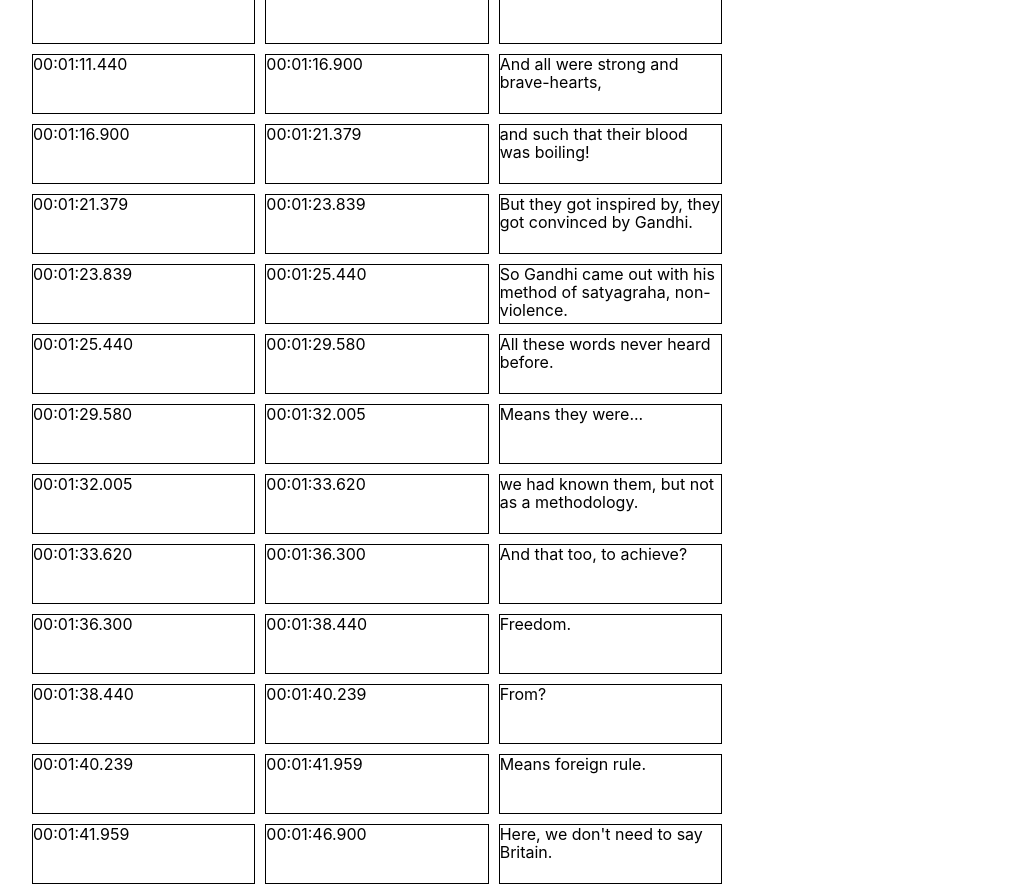
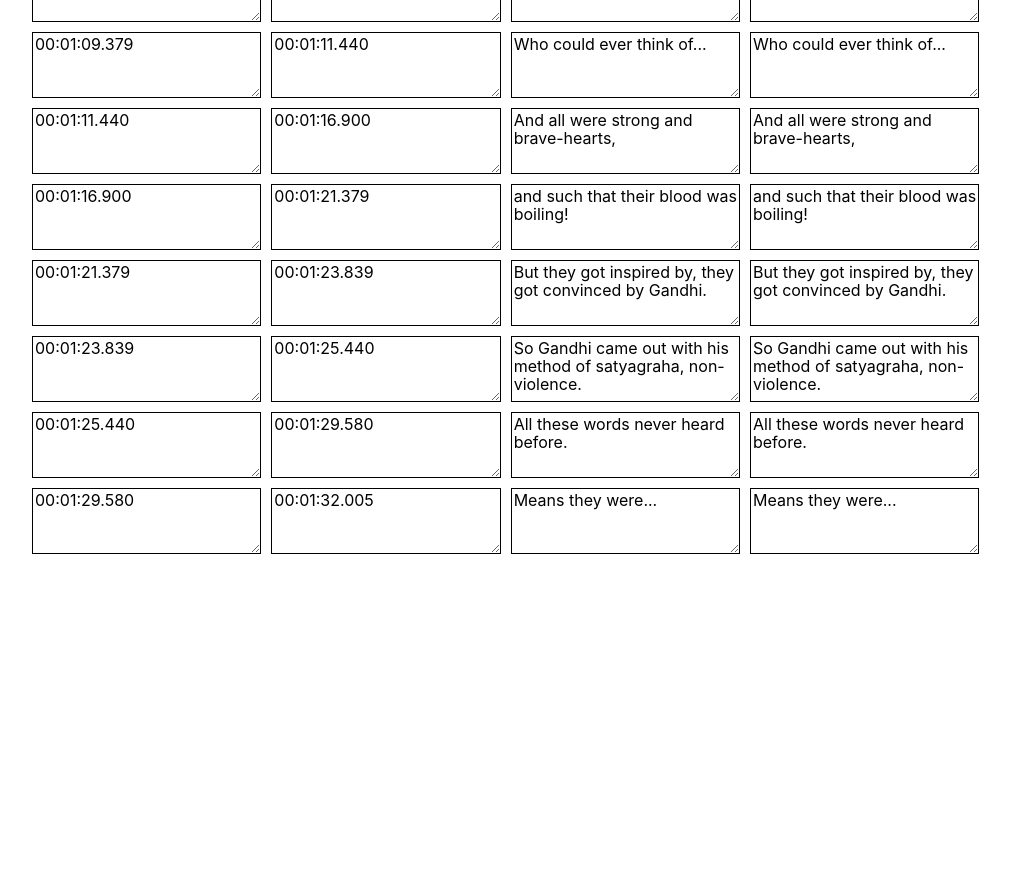
Before and after one commit to wickedvic/SRMD-Subtitle-Frontend, a React (Create React App) app: page /details in a window 1280 px wide. Shown: the part 700-1592 px from the top of the page, without its empty margins (263-1273 px from the left). After the commit the page ends 1309 px from the top, so only its background shows below. Built offline with nearby package versions, Linux system fonts and the light colour scheme; sample sign-in values are in the browser's storage; what @ffmpeg/ffmpeg, react-i18nify would draw is missing.

Commit message:
Split subtitle shift+ctrl
Split subtitle shift+ctrl

```diff
--- a/src/folders/DetailsPage/Details.js
+++ b/src/folders/DetailsPage/Details.js
@@ -1,4 +1,4 @@
-import React, { useState,useEffect, useRef } from 'react';
+import React, { useState, useRef } from 'react';
 import $ from 'jquery';
 import './details.css'
 
@@ -8,354 +8,183 @@
         "start": "00:00:03.440",
         "end": "00:00:04.287",
         "text": "Get Inspired by new every",
+        "text2": "Get Inspired by new every",
       },
       {
         "start": "00:00:04.287",
         "end": "00:00:06.338",
         "text": "test sub title data",
+        "text2": "test sub title data",
       },
       {
         "start": "00:00:54.419",
         "end": "00:00:56.459",
         "text": "If someone comes to hit you, just remain like this.",
+        "text2": "If someone comes to hit you, just remain like this.",
       },
       {
         "start": "00:00:56.459",
         "end": "00:00:58.759",
         "text": "that with non-violence...",
+        "text2": "that with non-violence...",
       },
       {
         "start": "00:00:58.759",
         "end": "00:01:00.720",
         "text": "If someone comes to hit you, just remain like this.",
+        "text2": "If someone comes to hit you, just remain like this.",
       },
       {
         "start": "00:01:00.720",
         "end": "00:01:03.740",
         "text": "Don't defend yourself.",
+        "text2": "Don't defend yourself.",
       },
       {
         "start": "00:01:03.740",
         "end": "00:01:06.980",
         "text": "Don't hit but don't defend either.",
+        "text2": "Don't hit but don't defend either.",
       },
       {
         "start": "00:01:06.980",
         "end": "00:01:09.379",
         "text": "Just stand like this and if someone hits you, fall down.",
+        "text2": "Just stand like this and if someone hits you, fall down.",
       },
       {
         "start": "00:01:09.379",
         "end": "00:01:11.440",
         "text": "Who could ever think of...",
+        "text2": "Who could ever think of...",
       },
       {
         "start": "00:01:11.440",
         "end": "00:01:16.900",
         "text": "And all were strong and brave-hearts,",
+        "text2": "And all were strong and brave-hearts,",
       },
       {
         "start": "00:01:16.900",
         "end": "00:01:21.379",
         "text": "and such that their blood was boiling!",
+        "text2": "and such that their blood was boiling!",
       },
       {
         "start": "00:01:21.379",
         "end": "00:01:23.839",
         "text": "But they got inspired by, they got convinced by Gandhi.",
+        "text2": "But they got inspired by, they got convinced by Gandhi.",
       },
       {
         "start": "00:01:23.839",
         "end": "00:01:25.440",
         "text": "So Gandhi came out with his method of satyagraha, non-violence.",
+        "text2": "So Gandhi came out with his method of satyagraha, non-violence.",
       },
       {
         "start": "00:01:25.440",
         "end": "00:01:29.580",
         "text": "All these words never heard before.",
+        "text2": "All these words never heard before.",
       },
       {
         "start": "00:01:29.580",
         "end": "00:01:32.005",
         "text": "Means they were...",
+        "text2": "Means they were...",
       },
-      {
-        "start": "00:01:32.005",
-        "end": "00:01:33.620",
-        "text": "we had known them, but not as a methodology.",
-      },
-      {
-        "start": "00:01:33.620",
-        "end": "00:01:36.300",
-        "text": "And that too, to achieve?",
-      },
-      {
-        "start": "00:01:36.300",
-        "end": "00:01:38.440",
-        "text": "Freedom.",
-      },
-      {
-        "start": "00:01:38.440",
-        "end": "00:01:40.239",
-        "text": "From?",
-      },
-      {
-        "start": "00:01:40.239",
-        "end": "00:01:41.959",
-        "text": "Means foreign rule.",
-      },
-      {
-        "start": "00:01:41.959",
-        "end": "00:01:46.900",
-        "text": "Here, we don't need to say Britain.",
-      },
-      {
-        "start": "00:01:46.900",
-        "end": "00:01:50.319",
-        "text": "From a foreign rule.",
-      },
-      {
-        "start": "00:01:50.319",
-        "end": "00:01:57.959",
-        "text": "Where we don't have weapons, and they had tanks and cannons.",
-      },
-      {
-        "start": "00:01:57.959",
-        "end": "00:01:59.660",
-        "text": "At that time, He spoke of non-violence.",
-      },
-      {
-        "start": "00:01:59.660",
-        "end": "00:02:02.005",
-        "text": "For Buddha, the method of attaining enlightenment was Vipassana, meditation.",
-      },
-      {
-        "start": "00:02:02.005",
-        "end": "00:02:05.400",
-        "text": "So that was his method.",
-      },
-      {
-        "start": "00:02:05.400",
-        "end": "00:02:10.240",
-        "text": "They are clear in their method.",
-      },
-      {
-        "start": "00:02:10.240",
-        "end": "00:02:11.699",
-        "text": "Inspired by everyone, but very clear in their method.",
-      },
-      {
-        "start": "00:02:11.699",
-        "end": "00:02:14.839",
-        "text": "This is my methodology to attain what I need to attain.",
-      },
-      {
-        "start": "00:02:14.839",
-        "end": "00:02:16.440",
-        "text": "Some said,",
-      },
-      {
-        "start": "00:02:16.440",
-        "end": "00:02:17.419",
-        "text": "Abide in the Self, Buddha said.",
-      },
-      {
-        "start": "00:02:17.419",
-        "end": "00:02:21.000",
-        "text": "Some said non-violence.",
-      },
-      {
-        "start": "00:02:21.000",
-        "end": "00:02:24.820",
-        "text": "They...",
-      },
-      {
-        "start": "00:02:24.820",
-        "end": "00:02:28.339",
-        "text": "somehow they wanted to achieve their goal is wrong.",
-      },
-      {
-        "start": "00:02:28.339",
-        "end": "00:02:32.500",
-        "text": "Not somehow, they knew the way.",
-      },
-      {
-        "start": "00:02:32.500",
-        "end": "00:02:34.759",
-        "text": "Show how, not somehow.",
-      },
-      {
-        "start": "00:02:34.759",
-        "end": "00:02:39.160",
-        "text": "So, He says, I will attain liberation through pure love.",
-      },
-      {
-        "start": "00:02:39.160",
-        "end": "00:02:43.199",
-        "text": "Then you can say supreme devotion or liberation.",
-      },
-      {
-        "start": "00:02:43.199",
-        "end": "00:02:48.003",
-        "text": "I will attain liberation through meditation, say nirvana.",
-      },
-      {
-        "start": "00:02:48.003",
-        "end": "00:02:52.720",
-        "text": "I will attain freedom through non-violence.",
-      },
-      {
-        "start": "00:02:52.720",
-        "end": "00:02:55.279",
-        "text": "Not somehow, show how you will attain.",
-      },
-      {
-        "start": "00:02:55.279",
-        "end": "00:02:58.240",
-        "text": "They had a methodology, they didn't fluctuate in the method.",
-      },
-      {
-        "start": "00:02:58.240",
-        "end": "00:02:59.279",
-        "text": "Now I am unable to remain steady while meditating, let me sing devotional songs.",
-      },
-      {
-        "start": "00:02:59.279",
-        "end": "00:03:01.820",
-        "text": "Now I am feeling tired while singing devotional songs, let me meditate.",
-      },
-      {
-        "start": "00:03:01.820",
-        "end": "00:03:04.720",
-        "text": "Not like that.",
-        "text2": "That's why they became great in their fields."
-      },
-      {
-        "start": "00:02:59.279",
-        "end": "00:03:01.820",
-        "text": "The methodology was very, very clear."
-      },
-      {
-        "start": "00:03:01.820",
-        "end": "00:03:04.720",
-        "text": "That's why they became great in their fields."
-      }
     ]);
-    const [caretPos, setCaretPos] = useState('');
     const stateStack = useRef([]);
-
-    useEffect(() => {
-
-      $('#editable-list').on('keydown', 'li', function(e) {
-        if (e.shiftKey && e.which === 13) {
-            e.preventDefault();
-            var posCaret = getCaretCharacterOffsetWithin(this);
-            setCaretPos(posCaret);
-        }
-      });
-
-      function getCaretCharacterOffsetWithin(element) {
-        var caretOffset = 0;
-        var doc = element.ownerDocument || element.document;
-        var win = doc.defaultView || doc.parentWindow;
-        var sel;
-        if (typeof win.getSelection !== 'undefined') {
-            sel = win.getSelection();
-            if (sel.rangeCount > 0) {
-                var range = win.getSelection().getRangeAt(0);
-                var preCaretRange = range.cloneRange();
-                preCaretRange.selectNodeContents(element);
-                preCaretRange.setEnd(range.endContainer, range.endOffset);
-                caretOffset = preCaretRange.toString().length;
-            }
-        } else if ((sel = doc.selection) && sel.type !== 'Control') {
-            var textRange = sel.createRange();
-            var preCaretTextRange = doc.body.createTextRange();
-            preCaretTextRange.moveToElementText(element);
-            preCaretTextRange.setEndPoint('EndToEnd', textRange);
-            caretOffset = preCaretTextRange.text.length;
-        }
-        return caretOffset;
-    }
-
-  }, []);
-
 
     const handleKeyDown = (e, index, field) => {
       if (e.shiftKey && e.key === 'Enter') {
           e.preventDefault();
-      const text = e.target.textContent;
-      const selection = window.getSelection();
-      const caretOffset = selection.anchorOffset;
+
+          if(field==='text' || field==='text2')
+          {
+
+          const text = e.target.value;
+          const caretOffset = e.target.selectionStart;
           const newTextBefore = text.substring(0, caretOffset).trim();
           const newTextAfter = text.substring(caretOffset).trim();
           const newItems = [
               ...items.slice(0, index),
-          { ...items[index], [field]: newTextBefore },
-          { ...items[index], [field]: newTextAfter },
+              { ...items[index], ['text']: newTextBefore, ['text2']: newTextBefore },
+              { ...items[index], ['text']: newTextAfter, ['text2']: newTextAfter },
               ...items.slice(index + 1)
           ];
           setItems(newItems);
           stateStack.current.push(newItems);
+        }
       } else if (e.key === 'ArrowUp' && index > 0) {
           e.preventDefault();
-      document.querySelectorAll('.items')[index - 1].querySelector(`[data-field="${field}"]`).focus();
+          document.querySelectorAll('.item')[index - 1].querySelector(`[data-field="${field}"]`).focus();
       } else if (e.key === 'ArrowDown' && index < items.length - 1) {
           e.preventDefault();
-      document.querySelectorAll('.items')[index + 1].querySelector(`[data-field="${field}"]`).focus();
+          document.querySelectorAll('.item')[index + 1].querySelector(`[data-field="${field}"]`).focus();
       }
     };
 
-
-const handleBlur = (e, index) => {
-const newText = e.target.textContent.trim();
-const itemslist = {
-  "start": items[index].start,
-  "end": items[index].end,
-  "text": newText,
+    const handleChangeText = (e, index, field) => {
+      const text = e.target.value;
+      const newItems = [...items];
+      if(field==='text' || field==='text2')
+      {
+        newItems[index] = { ...newItems[index], text: text,  text2: text };
       }
 
-const newItems = [...items.slice(0, index), itemslist, ...items.slice(index + 1)];
+      if(field==='start')
+      {
+        newItems[index] = { ...newItems[index], start: text};
+      }
 
+      if(field==='end')
+      {
+        newItems[index] = { ...newItems[index], end: text};
+      }
       setItems(newItems);
-stateStack.current.push(newItems);
-}
+    };
 
     return (
       <>
       <div className='listboxs'>
-        <ul id="editable-list" style={{ listStyle: 'none' }}>
+        <div id="editablelist" style={{ listStyle: 'none' }}>
     {items.map((item, index) => (
-        <li className="items" key={index}>
-            <ul style={{ listStyle: 'none' }}>
-                <li
-                    contentEditable={true}
+        <div className="itemsalist" key={index}>
+            <div className='item'>
+                <textarea className='test'
                     onKeyDown={(e) => handleKeyDown(e, index, 'start')}
-                    onBlur={(e) => handleBlur(e, index, 'start')}
+                    onChange={(e) => handleChangeText(e, index, 'start')}
                     data-field="start"
+                    value={item.start}
                 >
-                    {item.start}
-                </li>
-                <li
-                    contentEditable={true}
+                </textarea>
+                <textarea className='test'
                     onKeyDown={(e) => handleKeyDown(e, index, 'end')}
-                    onBlur={(e) => handleBlur(e, index, 'end')}
+                    onChange={(e) => handleChangeText(e, index, 'end')}
                     data-field="end"
+                    value={item.end}
                 >
-                    {item.end}
-                </li>
-                <li
-                    contentEditable={true}
+                </textarea>
+                <textarea className='test'
                     onKeyDown={(e) => handleKeyDown(e, index, 'text')}
-                    onBlur={(e) => handleBlur(e, index, 'text')}
+                    onChange={(e) => handleChangeText(e, index, 'text')}
                     data-field="text"
+                    value={item.text}
                 >
-                    {item.text}
-                </li>
-            </ul>
-        </li>
+                </textarea>
+                <textarea className='test'
+                    onKeyDown={(e) => handleKeyDown(e, index, 'text2')}
+                    onChange={(e) => handleChangeText(e, index, 'text2')}
+                    data-field="text2"
+                    value={item.text2}
+                >
+                </textarea>
+            </div>
+        </div>
     ))}
-</ul>
+</div>
 </div>
 
       </>
--- a/src/folders/DetailsPage/details.css
+++ b/src/folders/DetailsPage/details.css
@@ -4,17 +4,11 @@
 	padding: 50px;
     box-sizing: border-box;
 }
-.listboxs ul, .listboxs li {
-	margin: 0;
-	padding: 0;
-	display: block;
-	box-sizing: border-box;
-    list-style: none;
-}
-#editable-list ul {
+
+#editablelist .item {
 	display: flex;
 }
-#editable-list ul li {
+#editablelist textarea {
 	flex: 0 0 33.3333%;
 	border: 1px solid #000;
 	margin: 5px;
--- a/src/folders/Subtitles.js
+++ b/src/folders/Subtitles.js
@@ -111,7 +111,6 @@
 }) {
 
     const [items, setItems] = useState([]);
-    const [caretPos, setCaretPos] = useState('');
     const stateStack = useRef([]);
 
     const [height, setHeight] = useState(100);
@@ -128,7 +127,8 @@
         setHeight(document.body.clientHeight - 170);
     }, [setHeight]);
 
-    useEffect(() => {
+    useEffect(() =>
+    {
         resize();
         if (!resize.init) {
             resize.init = true;
@@ -137,84 +137,80 @@
         }
         setItems(subtitle);
 
+        $('#editable-list').on('keydown', '.itemsalist textarea', function(e) {
 
-      $('#editable-list').on('keydown', '.itemsalist', function(e) {
-        if (e.shiftKey && e.which === 13) {
-            e.preventDefault();
-            var posCaret = getCaretCharacterOffsetWithin(this);
-            setCaretPos(posCaret);
-        }
-      });
+            var curentnode = $(this).parent().parent();
+            var nextnode = $(this).parent().parent().next();
+            var prevnode = $(this).parent().parent().prev();
 
-      function getCaretCharacterOffsetWithin(element) {
-        var caretOffset = 0;
-        var doc = element.ownerDocument || element.document;
-        var win = doc.defaultView || doc.parentWindow;
-        var sel;
-        if (typeof win.getSelection !== 'undefined') {
-            sel = win.getSelection();
-            if (sel.rangeCount > 0) {
-                var range = win.getSelection().getRangeAt(0);
-                var preCaretRange = range.cloneRange();
-                preCaretRange.selectNodeContents(element);
-                preCaretRange.setEnd(range.endContainer, range.endOffset);
-                caretOffset = preCaretRange.toString().length;
+            if (e.keyCode===40) {
+                    $('.itemsalist textarea').removeClass('highlight');
+                    nextnode.find('textarea').addClass('highlight');
+                    nextnode.find('textarea[data-field="text2"]').focus();
+                    nextnode.find('textarea[data-field="text2"]').click();
             }
-        } else if ((sel = doc.selection) && sel.type !== 'Control') {
-            var textRange = sel.createRange();
-            var preCaretTextRange = doc.body.createTextRange();
-            preCaretTextRange.moveToElementText(element);
-            preCaretTextRange.setEndPoint('EndToEnd', textRange);
-            caretOffset = preCaretTextRange.text.length;
-        }
-        return caretOffset;
-      }
 
+            if (e.keyCode===38) {
+                if ($(curentnode).hasClass("item_1"))
+                {
+                }
+                else
+                {
+                    $('.itemsalist textarea').removeClass('highlight');
+                    prevnode.find('textarea').addClass('highlight');
+                    prevnode.find('textarea[data-field="text2"]').focus();
+                    prevnode.find('textarea[data-field="text2"]').click();
+                }
+            }
+        });
 
     }, [resize, subtitle]);
     const videoProps = JSON.parse(localStorage.getItem('videoProps'));
 
-    const handleKeyDown = (e, index, field) => {
+    const handleKeyDown = (e, index, field) =>
+    {
         if (e.shiftKey && e.key === 'Enter') {
             e.preventDefault();
+
+            if(field==='text' || field==='text2')
+            {
+
             const text = e.target.value;
-            const selection = window.getSelection();
-            const caretOffset = selection.anchorOffset;
+            const caretOffset = e.target.selectionStart;
             const newTextBefore = text.substring(0, caretOffset).trim();
             const newTextAfter = text.substring(caretOffset).trim();
             const newItems = [
                 ...items.slice(0, index),
-                { ...items[index], [field]: newTextBefore },
-                { ...items[index], [field]: newTextAfter },
+                { ...items[index], ['text']: newTextBefore, ['text2']: newTextBefore },
+                { ...items[index], ['text']: newTextAfter, ['text2']: newTextAfter },
                 ...items.slice(index + 1)
             ];
             setItems(newItems);
             stateStack.current.push(newItems);
-        } else if (e.key === 'ArrowUp' && index > 0) {
-            e.preventDefault();
-            document.querySelectorAll('.items')[index - 1].querySelector(`[data-field="${field}"]`).focus();
-        } else if (e.key === 'ArrowDown' && index < items.length - 1) {
-            e.preventDefault();
-            document.querySelectorAll('.items')[index + 1].querySelector(`[data-field="${field}"]`).focus();
+          }
         }
-      };
+    };
 
+    const handleChangeText = (e, index, field) =>
+    {
+        const text = e.target.value;
+        const newItems = [...items];
+        if(field==='text' || field==='text2')
+        {
+          newItems[index] = { ...newItems[index], text: text,  text2: text };
+        }
 
-      const handleBlur = (e, index, field) => {
-      const newText = e.target.value.trim();
+        if(field==='start')
+        {
+          newItems[index] = { ...newItems[index], start: text};
+        }
 
-      const itemslist = {
-        "start": items[index].start,
-        "end": items[index].end,
-        "text": field==="text" ? newText: items[index].text,
-        "text2": field==="text2" ? newText: items[index].text2,
-      }
-
-      const newItems = [...items.slice(0, index), itemslist, ...items.slice(index + 1)];
-
-      setItems(newItems);
-      stateStack.current.push(newItems);
-      }
+        if(field==='end')
+        {
+          newItems[index] = { ...newItems[index], end: text};
+        }
+        setItems(newItems);
+    };
 
     return (
         <>
@@ -249,16 +245,15 @@
                         rowGetter={({ index }) => items[index]}
                         headerRowRenderer={() => null}
                         rowRenderer={(props) => {
-                            console.log(props)
                             return (
                                 <div
                                     key={props.key}
-                                    className={`${props.className} itemsalist`}
+                                    className={`${props.className} itemsalist item_${props.index+1}`}
                                     style={props.style}
                                     onClick={() => {
                                         if (!open) {
                                             if (player) {
-                                                player.play();
+                                                player.pause();
                                                 if (player.duration >= props.rowData.startTime)
                                                 {
                                                     player.currentTime = props.rowData.startTime + 0.001;
@@ -444,6 +439,8 @@
                                                 .join(' ')
                                                 .trim()}
                                             value={
+                                                props?.rowData?.startTime === undefined ||
+                                                props?.rowData?.endTime === undefined ||
                                                 props?.rowData?.text === undefined ||
                                                 props?.rowData?.text2 === undefined
                                                     ? `0/0`
@@ -471,49 +468,32 @@
                                             videoProps.translatedString === ' ' ||
                                             videoProps.translatedString === '') ? null : (
 
-                                                <textarea
-                                            style={{
-                                                fontSize: '16px',
-                                            }}
-                                            spellcheck="true"
-                                            className={[
-                                                'textarea',
-                                                currentIndex === props.index ? 'highlight' : '',
-                                                checkSub(props.rowData) ? 'illegal' : '',
-                                            ]
-                                                .join(' ')
-                                                .trim()}
+                                            <textarea style={{fontSize: '16px',}}
+                                            spellCheck="true"
+                                            className={['textarea',currentIndex === props.index ? 'highlight' : '',checkSub(props.rowData) ? 'illegal' : '',].join(' ').trim()}
+
                                             onKeyDown={(e) => handleKeyDown(e, props.index, 'text')}
-                                            onBlur={(e) => handleBlur(e, props.index, 'text')}
                                             data-field="text"
                                             value={unescape(props.rowData.text)}
                                             onChange={(event) => {
                                                 updateSub(props.rowData, {
                                                     text: event.target.value,
+                                                    text2: event.target.value,
                                                 });
                                             }}
                                         />
                                         )}
 
-                                         <textarea
-                                            style={{
-                                                fontSize: '16px',
-                                            }}
-                                            spellcheck="true"
-                                            className={[
-                                                'textarea',
-                                                currentIndex === props.index ? 'highlight' : '',
-                                                checkSub(props.rowData) ? 'illegal' : '',
-                                            ]
-                                                .join(' ')
-                                                .trim()}
+                                         <textarea style={{fontSize: '16px',}}
+                                            spellCheck="true"
+                                            className={['textarea',currentIndex === props.index ? 'highlight' : '',checkSub(props.rowData) ? 'illegal' : '',].join(' ').trim()}
 
                                             onKeyDown={(e) => handleKeyDown(e, props.index, 'text2')}
-                                            onBlur={(e) => handleBlur(e, props.index, 'text2')}
                                             data-field="text2"
                                             value={unescape(props.rowData.text2)}
                                             onChange={(event) => {
                                                 updateSub(props.rowData, {
+                                                    text: event.target.value,
                                                     text2: event.target.value,
                                                 });
                                             }}
```
Lines whose indentation alone changed are shown as unchanged.
